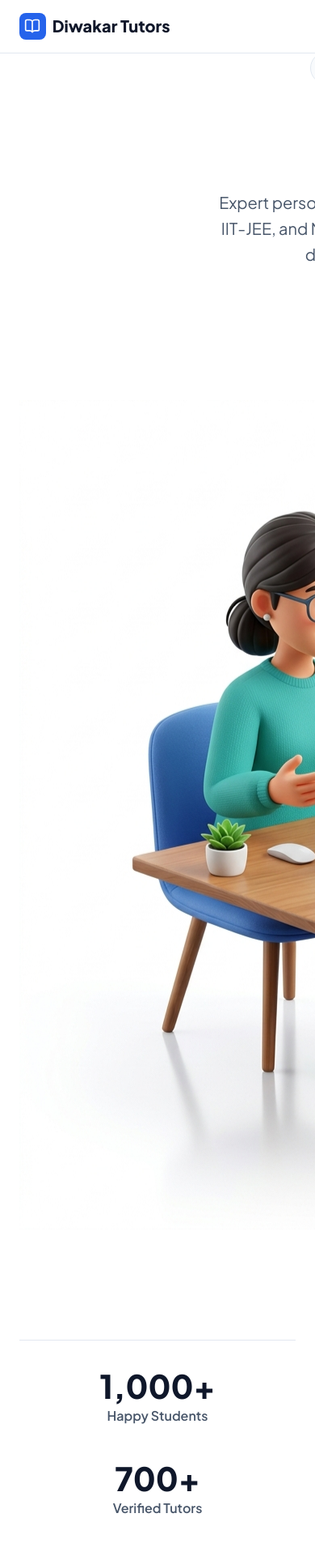
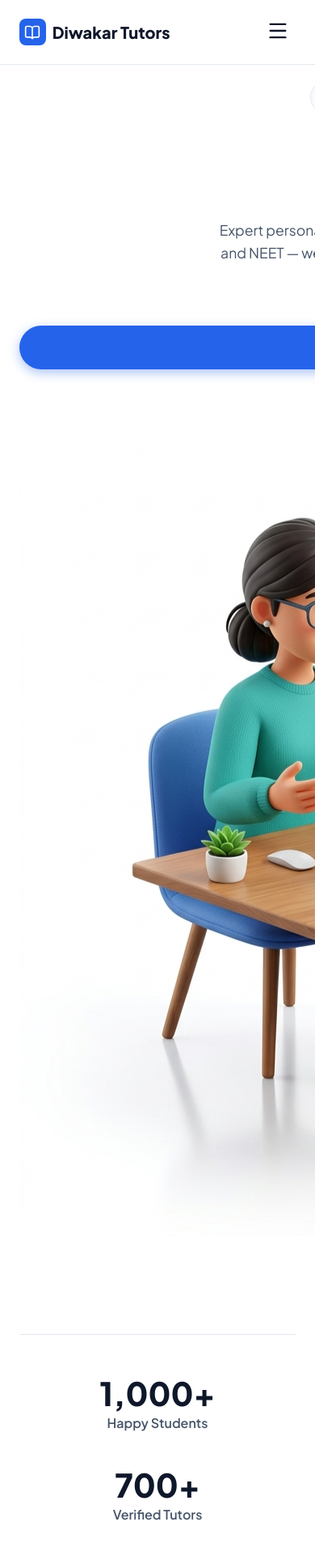
Before and after one commit to aashifazaaz707-glitch/diwakarsir, a React (Vite) app: page / in a window 390 px wide. Shown: the top 1921 px of the page at 81% size. Built offline with nearby package versions, Linux system fonts and the light colour scheme.

Commit message:
fix: Complete mobile UI overhaul, responsive navbar, spacing fixes

```diff
--- a/src/components/Navbar.jsx
+++ b/src/components/Navbar.jsx
@@ -1,7 +1,10 @@
+import { useState } from 'react';
 import { Link } from 'react-router-dom';
-import { BookOpen } from 'lucide-react';
+import { BookOpen, Menu, X } from 'lucide-react';
 
 export default function Navbar() {
+  const [isOpen, setIsOpen] = useState(false);
+
   return (
     <nav className="navbar">
       <div className="container flex items-center justify-between">
@@ -11,15 +14,34 @@ export default function Navbar() {
           </div>
           <span>Diwakar Tutors</span>
         </Link>
-        <div className="nav-links flex items-center gap-8">
-          <Link to="/">Home</Link>
-          <a href="/#about">Why Us</a>
-          <Link to="/tutor-enquiry">Become a Tutor</Link>
+
+        {/* Desktop Menu */}
+        <div className="hide-on-mobile flex items-center gap-8">
+          <Link to="/" style={{ fontWeight: 600, color: 'var(--text)' }}>Home</Link>
+          <a href="/#about" style={{ fontWeight: 600, color: 'var(--text)' }}>Why Us</a>
+          <Link to="/tutor-enquiry" style={{ fontWeight: 600, color: 'var(--text)' }}>Become a Tutor</Link>
           <Link to="/parent-enquiry" className="btn btn-primary" style={{ padding: '0.6rem 1.2rem', fontSize: '0.875rem' }}>
             Book Free Demo
           </Link>
         </div>
+
+        {/* Mobile Menu Toggle */}
+        <button className="mobile-menu-btn" onClick={() => setIsOpen(!isOpen)}>
+          {isOpen ? <X size={28} /> : <Menu size={28} />}
+        </button>
       </div>
+
+      {/* Mobile Menu Overlay */}
+      {isOpen && (
+        <div className="mobile-menu">
+          <Link to="/" onClick={() => setIsOpen(false)}>Home</Link>
+          <a href="/#about" onClick={() => setIsOpen(false)}>Why Us</a>
+          <Link to="/tutor-enquiry" onClick={() => setIsOpen(false)}>Become a Tutor</Link>
+          <Link to="/parent-enquiry" className="btn btn-primary" onClick={() => setIsOpen(false)} style={{ width: '100%', justifyContent: 'center' }}>
+            Book Free Demo
+          </Link>
+        </div>
+      )}
     </nav>
   );
 }
--- a/src/index.css
+++ b/src/index.css
@@ -67,7 +67,7 @@ a { text-decoration: none; color: inherit; transition: all 0.2s; }
 
 .card {
   background: white; border-radius: var(--radius-lg); padding: 2.5rem;
-  border: 1px solid var(--border); box-shadow: var(--shadow-sm); transition: all 0.3s ease;
+  border: 1px solid var(--border); box-shadow: var(--shadow-sm); transition: all 0.3s ease; height: 100%;
 }
 .card:hover { transform: translateY(-5px); box-shadow: var(--shadow-xl); border-color: var(--primary); }
 
@@ -75,8 +75,9 @@ a { text-decoration: none; color: inherit; transition: all 0.2s; }
   position: fixed; top: 0; left: 0; right: 0; background: rgba(255,255,255,0.98);
   backdrop-filter: blur(8px); border-bottom: 1px solid var(--border); z-index: 50; padding: 1rem 0;
 }
-.nav-links a { font-weight: 600; color: var(--text); }
-.nav-links a:hover { color: var(--primary); }
+.hide-on-mobile { display: flex; }
+.mobile-menu-btn { display: none; background: none; border: none; cursor: pointer; color: var(--secondary); padding: 0.5rem; }
+.mobile-menu { display: none; }
 
 .form-group { margin-bottom: 1.5rem; text-align: left; }
 .form-label { display: block; font-size: 0.875rem; font-weight: 600; margin-bottom: 0.5rem; color: var(--secondary); }
@@ -154,7 +155,7 @@ a { text-decoration: none; color: inherit; transition: all 0.2s; }
 
 /* Mobile Optimization */
 @media (max-width: 992px) {
-  .hero-grid { grid-template-columns: 1fr; text-align: center; gap: 4rem; }
+  .hero-grid { grid-template-columns: 1fr; text-align: center; gap: 3rem; }
   .hero-content { padding-right: 0; display: flex; flex-direction: column; align-items: center; }
   .hero-buttons { justify-content: center; width: 100%; }
   .trust-card { bottom: -5%; left: 50%; transform: translateX(-50%); width: max-content; }
@@ -162,12 +163,31 @@ a { text-decoration: none; color: inherit; transition: all 0.2s; }
 }
 
 @media (max-width: 768px) {
-  .grid-cols-2, .grid-cols-3 { grid-template-columns: 1fr; }
-  .nav-links { display: none; }
-  h1 { font-size: 2.25rem; }
-  h2 { font-size: 1.75rem; }
+  .grid-cols-2, .grid-cols-3 { grid-template-columns: 1fr; gap: 2rem; }
+
+  /* Navbar Overrides */
+  .hide-on-mobile { display: none !important; }
+  .mobile-menu-btn { display: block; }
+  .mobile-menu {
+    display: flex; flex-direction: column; gap: 1.5rem; padding: 2rem;
+    background: white; position: absolute; top: 100%; left: 0; right: 0;
+    border-bottom: 1px solid var(--border); box-shadow: var(--shadow-md);
+  }
+  .mobile-menu a { font-weight: 600; color: var(--secondary); font-size: 1.125rem; }
+
+  /* Typography & Spacing Overrides */
+  h1 { font-size: 2.25rem !important; }
+  h2 { font-size: 1.75rem !important; }
   .section { padding: 4rem 0; }
+
+  .hero-section { padding-top: 100px; min-height: auto; padding-bottom: 3rem; }
+  .hero-subtitle { font-size: 1.1rem; }
+  .hero-buttons { flex-direction: column; width: 100%; }
+  .hero-buttons .btn { width: 100%; justify-content: center; }
+
   .cta-card { padding: 3rem 1.5rem; }
-  .stats-grid { padding: 2rem 0; gap: 2.5rem; }
+  .stats-grid { padding: 3rem 0; gap: 2.5rem; }
   .stat-number { font-size: 2.5rem; }
+
+  .card { padding: 1.5rem; }
 }
```
